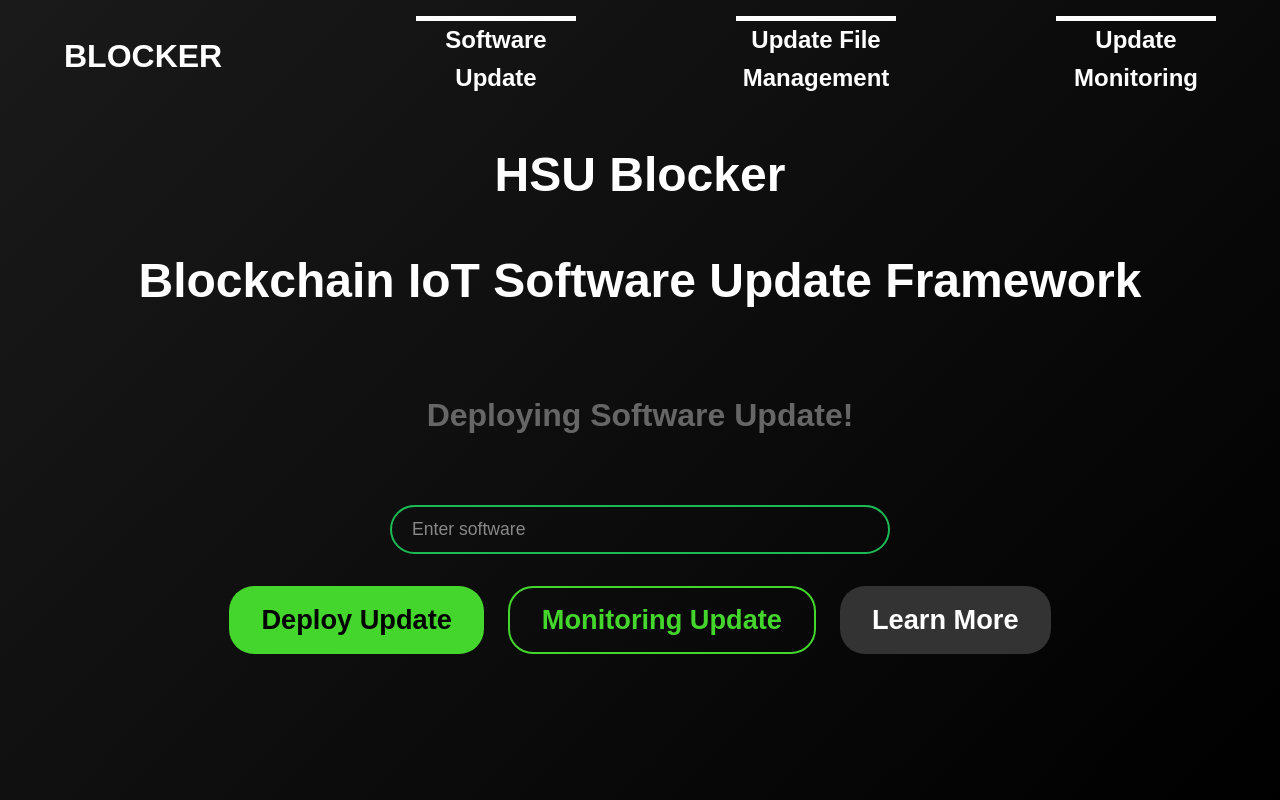
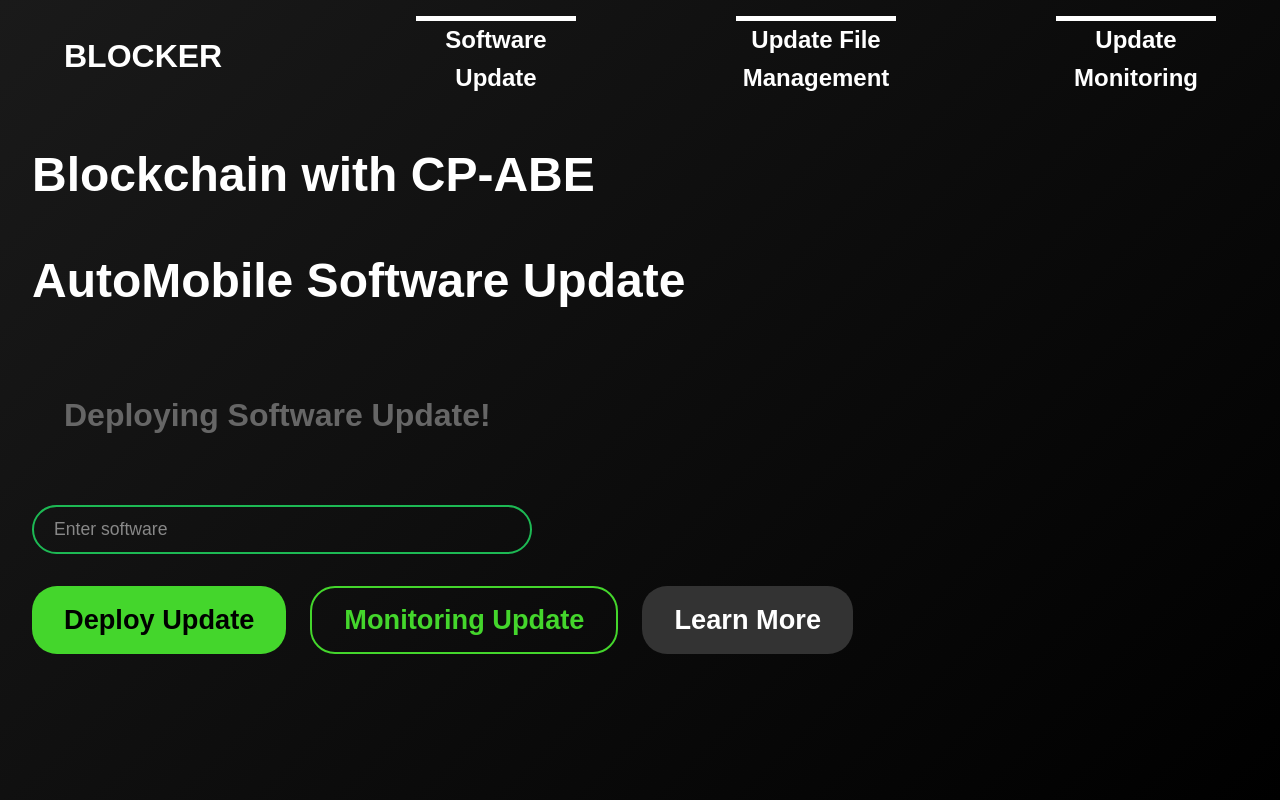
Before and after one commit to fossabot/Blocker_Manufacturer_Frontend, a React (Create React App) app: page / in a window 1280 px wide. Built offline with nearby package versions, Linux system fonts and the light colour scheme; no server answers.

Commit message:
feat: 메인 화면 수정 중

```diff
--- a/src/components/MainContent/MainContent.js
+++ b/src/components/MainContent/MainContent.js
@@ -35,8 +35,8 @@ function MainContent() {
 
   return (
     <div className={styles.container}>
-      <h1 className={styles.title}>HSU Blocker</h1>
-      <h2 className={styles.title}>Blockchain IoT Software Update Framework</h2>
+      <h1 className={styles.title}>Blockchain with CP-ABE</h1>
+      <h2 className={styles.title}>AutoMobile Software Update</h2>
 
       <div className={styles.platforms}>
         <h1>Deploying Software Update!</h1>
--- a/src/components/MainContent/MainContent.module.css
+++ b/src/components/MainContent/MainContent.module.css
@@ -1,11 +1,11 @@
 /* components/MainContent/MainContent.module.css */
 .container {
-    text-align: center;
+    text-align: left;
     padding: 8rem 2rem 4rem;
     min-height: 100vh;
     display: flex;
     flex-direction: column;
-    align-items: center;
+
     justify-content: center;
     background: linear-gradient(135deg, #1a1a1a 0%, #000000 100%);
     color: white;
```
